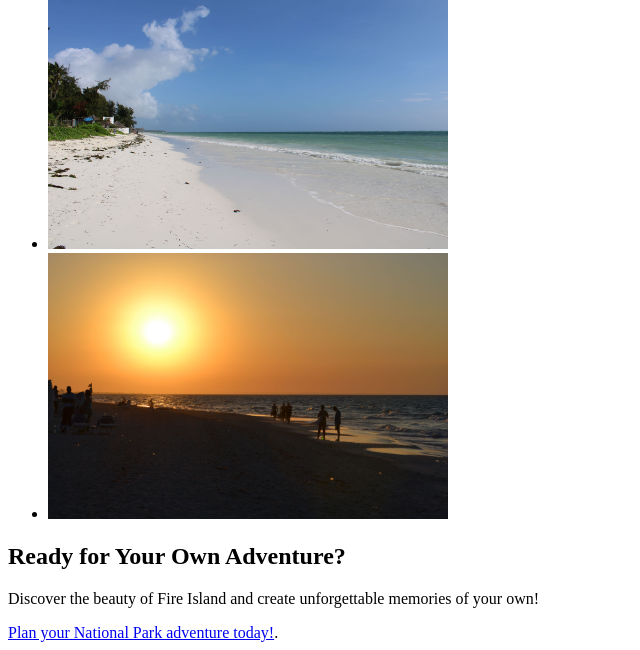
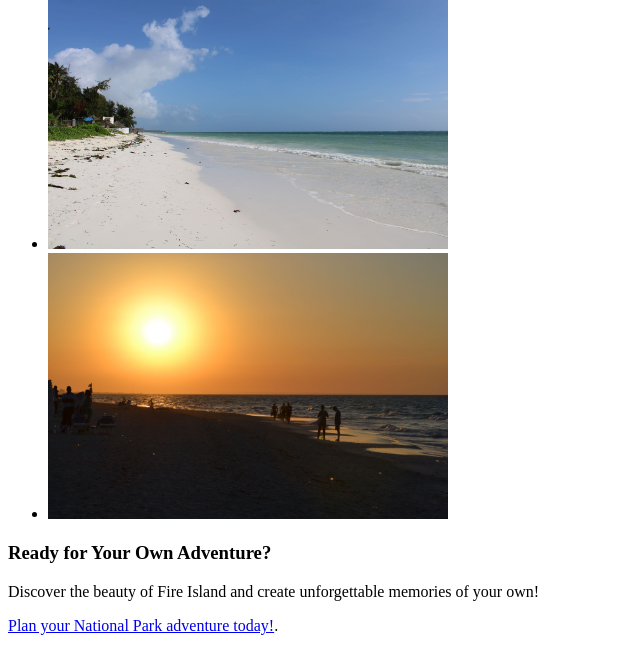
Before and after one commit to vicstar03-gif/fire-island-blog, a plain HTML site: page index.html in a window 1280 px wide. Shown: the part 1086-1736 px from the top of the page, without its empty margins (0-640 px from the left). Drawn offline with Linux system fonts and the light colour scheme.

Commit message:
changed the heading

```diff
--- a/index.html
+++ b/index.html
@@ -25,7 +25,7 @@
             <img src="images/sunset.jpg" alt="Sunset over the ocean" width="400">
         </li>
     </ul>
-    <h2>Ready for Your Own Adventure?</h2>
+    <h3>Ready for Your Own Adventure?</h3>
     <p> Discover the beauty of Fire Island and create
     unforgettable memories of your own!</p>
     <a href="https://www.nps.gov/fiis/index.htm">Plan your National Park adventure today!</a>.
```
